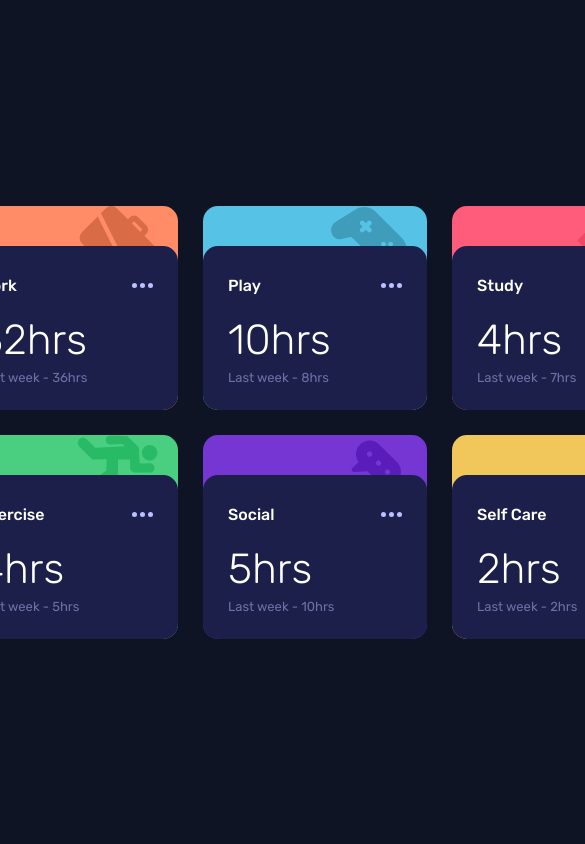
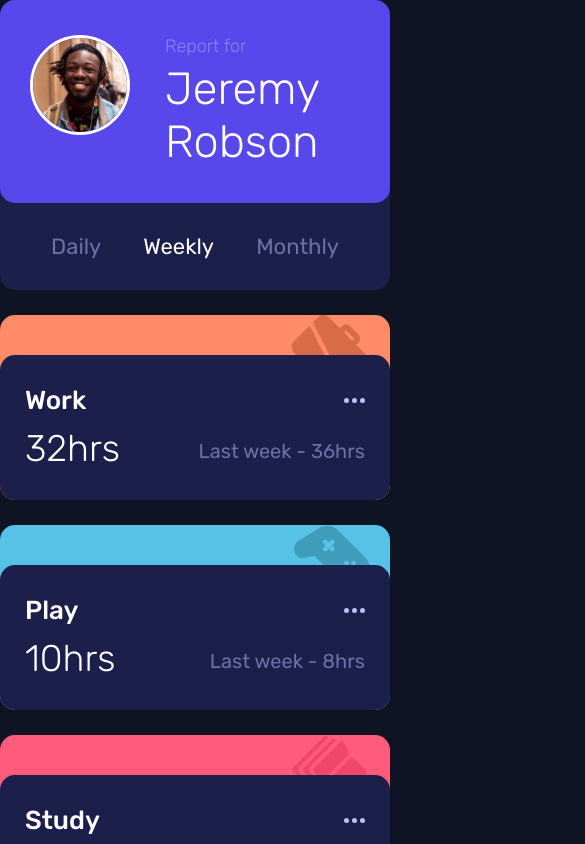
Before and after one commit to paulobeckman/time-dashboard, a React (Create React App) app: page / in a window 390 px wide. Shown: the top 844 px of the page, 585 px wide, since content can reach past the window. Built offline with nearby package versions, Linux system fonts and the light colour scheme; the HTML template or start-up script is replaced by a standard one.

Commit message:
fix:stylizing responsiveness page

```diff
--- a/src/assets/styles/global.ts
+++ b/src/assets/styles/global.ts
@@ -23,8 +23,7 @@ export default createGlobalStyle `
         font-family: 'Rubik', sans-serif;
         font-size: 18px;
 
-        height: 100vh;
-
+        min-height: 100vh;
         display: flex;
         align-items: center;
         justify-content: center;
--- a/src/components/Card/index.tsx
+++ b/src/components/Card/index.tsx
@@ -13,14 +13,18 @@ interface CardProps {
 export function Card({title, current, previous, img, imgAlt, background}: CardProps) {
     return(
         <S.ContainerCard background={background} >
-            <img src={img} alt={imgAlt} />
+            <S.ContainerImage>
+                <img src={img} alt={imgAlt} />
+            </S.ContainerImage>
             <S.Content>
                 <S.Header>
                     <p>{title}</p>
                     <IconEllipsis />
                 </S.Header>
-                <h1>{current}hrs</h1>
-                <p>Last week - {previous}hrs</p>
+                <span>
+                    <h1>{current}hrs</h1>
+                    <p>Last week - {previous}hrs</p>
+                </span>
             </S.Content>
         </S.ContainerCard>
     );
--- a/src/components/Card/styles.ts
+++ b/src/components/Card/styles.ts
@@ -12,6 +12,12 @@ export const ContainerCard = styled.div<ContainerCardProps>`
     align-items: stretch;
     flex-direction: column;
     position: relative;
+`;
+
+export const ContainerImage = styled.div`
+    height: 40px;
+    display: flex;
+    flex-direction: column;
 
     > img {
         align-self: flex-end;
@@ -23,25 +29,41 @@ export const ContainerCard = styled.div<ContainerCardProps>`
 export const Content = styled.div`
     background: var(--Dark-blue);
 
-    width: 100%;
-    height: 80%;
     margin-top: auto;
     padding: 30px 25px;
 
     border-radius: 15px;
     z-index: 1;
 
-    > h1 {
+    span h1 {
         color: var(--Text-active-color);
         font-size: 42px;
         font-weight: 300;
         margin-top: 20px;
     }
 
-    > p {
+    span p {
         color: var(--Pale-Blue);
         font-size: 13px;
         margin-top: 5px;
+    }
+
+    @media (max-width: 1023px) {
+        span h1 {
+            font-size: 37px;
+            margin-top: 0;
+        }
+
+        span p {
+            font-size: 20px;
+        }
+
+        span {
+            display: flex;
+            justify-content: space-between;
+            align-items: center;
+            margin-top: 10px;
+        }
     }
 `;
 
@@ -55,4 +77,10 @@ export const Header = styled.div`
         font-weight: 500;
         font-size: 16px;
     }
+
+    @media (max-width: 1023px) {
+        > p {
+            font-size: 26px;
+        }
+    }
 `;
--- a/src/pages/Home/index.tsx
+++ b/src/pages/Home/index.tsx
@@ -15,8 +15,10 @@ export function Home(){
             <S.ProfileSection>
                 <S.Header>
                     <img src={imageJeremy} alt="avatar" />
+                    <div>
                         <p>Report for</p>
                         <h1>Jeremy Robson</h1>
+                    </div>
                 </S.Header>
                 <S.Options>
                     <Button
--- a/src/pages/Home/styles.ts
+++ b/src/pages/Home/styles.ts
@@ -4,6 +4,10 @@ export const Container = styled.div`
     display: grid;
     grid-template-columns: 215px 722px;
     gap: 25px;
+
+    @media (max-width: 1023px) {
+        display: block;
+    }
 `;
 
 export const ProfileSection = styled.section`
@@ -17,7 +21,7 @@ export const Header = styled.div`
     border-radius: 15px;
     padding: 35px 30px 45px;
 
-    > img {
+    img {
         height: 70px;
         width: 70px;
         border-radius: 50%;
@@ -26,7 +30,7 @@ export const Header = styled.div`
         margin-bottom: 35px;
     }
 
-    > p {
+    p {
         font-weight: 300;
         font-size: 13px;
         color: var(--Pale-Blue);
@@ -34,10 +38,32 @@ export const Header = styled.div`
         margin-bottom: 5px;
     }
 
-    > h1 {
+    h1 {
         font-weight: 300;
         font-size: 32px;
         color: var(--Text-active-color);
+    }
+
+    @media (max-width: 1023px) {
+        display: flex;
+        gap: 35px;
+        justify-content: center;
+
+        padding: 35px 30px;
+
+        img {
+            height: 100px;
+            width: 100px;
+            margin-bottom: 0;
+        }
+
+        p {
+            font-size: 18px;
+        }
+
+        h1 {
+            font-size: 45px;
+        }
     }
 `;
 
@@ -47,6 +73,15 @@ export const Options = styled.div`
     row-gap: 15px;
 
     padding: 30px;
+
+    @media (max-width: 1023px) {
+        flex-direction: row;
+        justify-content: space-around;
+
+        a {
+            font-size: 22px;
+        }
+    }
 `;
 
 export const CardsSection = styled.section`
@@ -55,4 +90,10 @@ export const CardsSection = styled.section`
     gap: 25px;
 
     width: 100%;
+
+    @media (max-width: 1023px) {
+        display: flex;
+        flex-direction: column;
+        margin-top: 25px;
+    }
 `;
```
Lines whose indentation alone changed are shown as unchanged.
